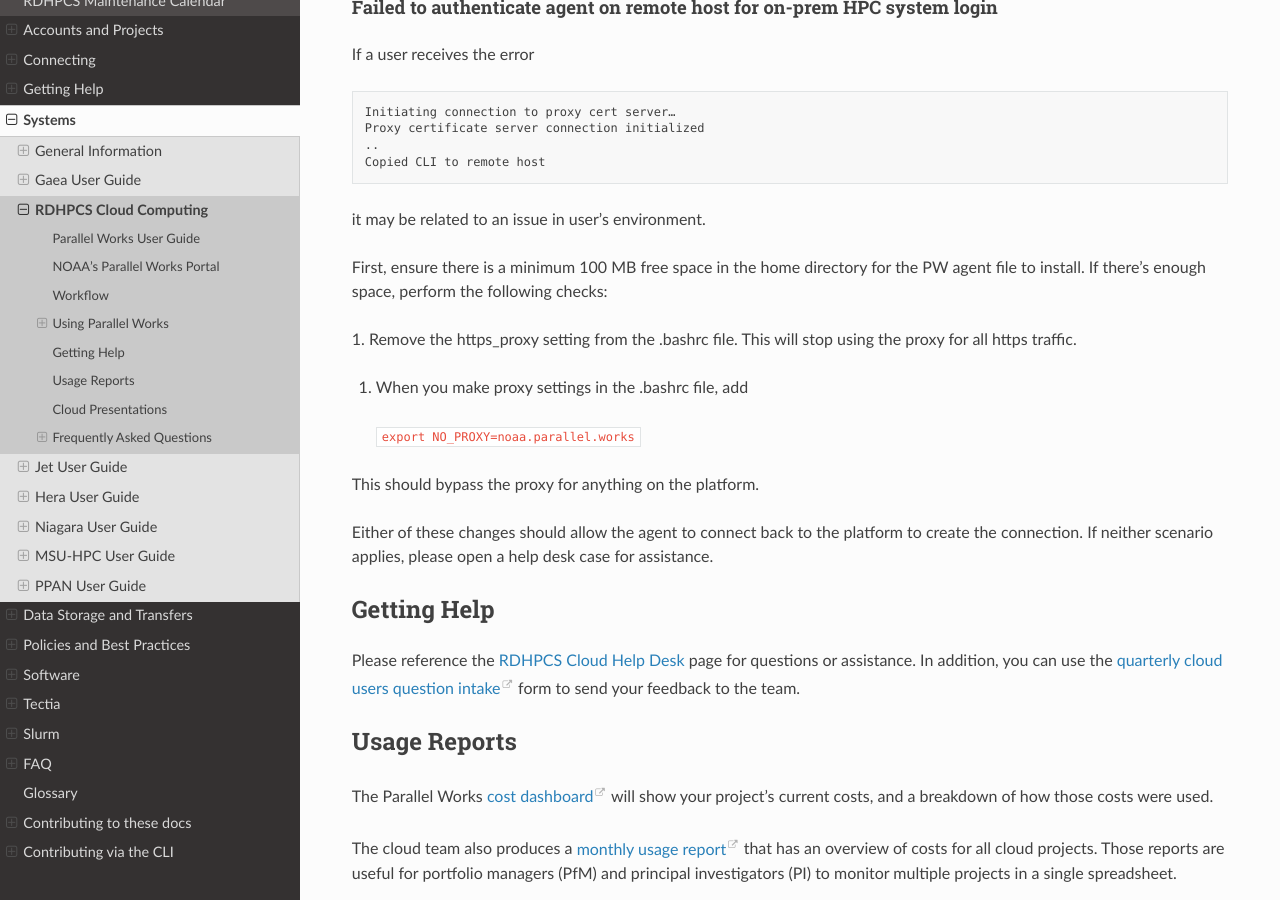
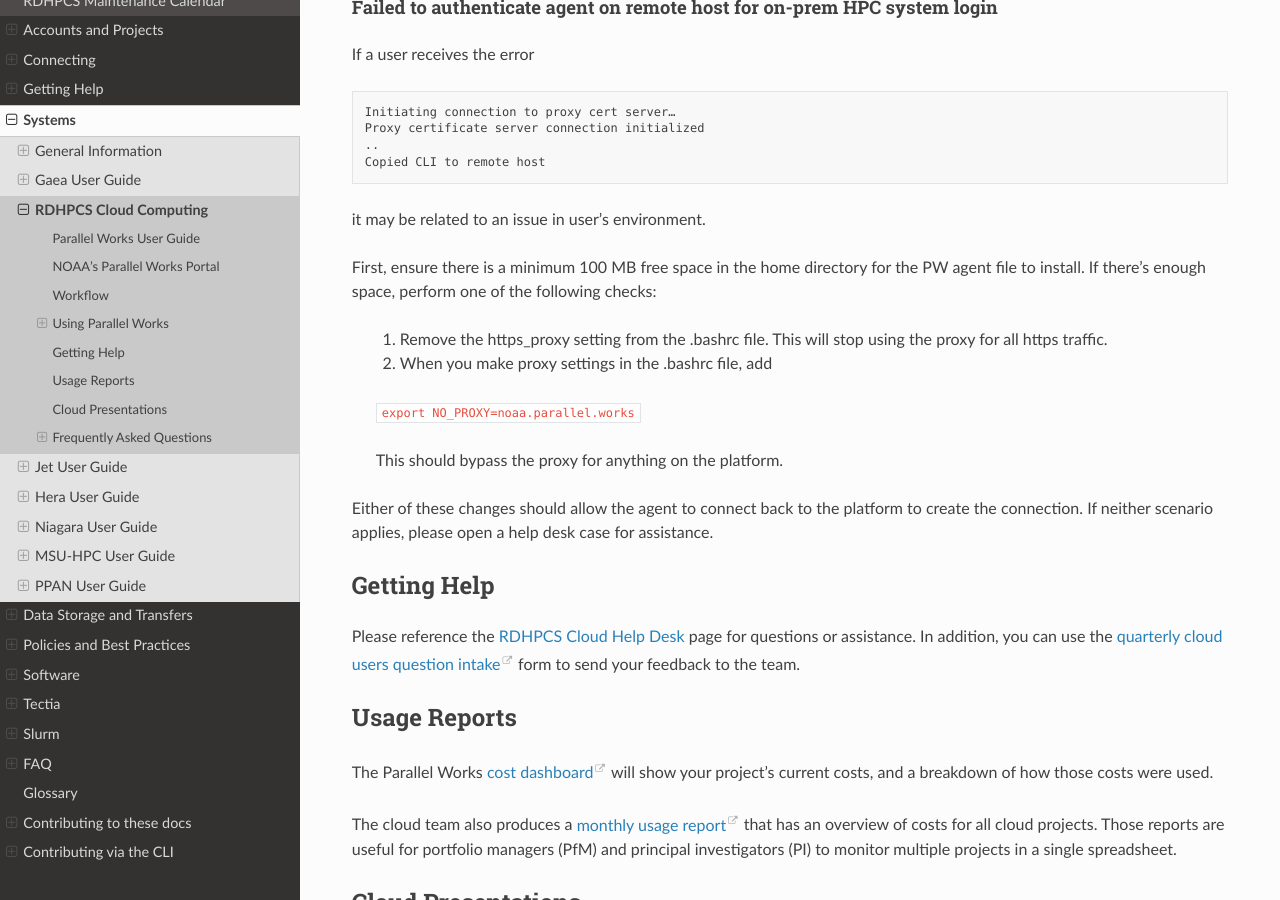
Before and after one commit to NOAA-RDHPCS/noaa-rdhpcs.github.io, a Sphinx documentation site: the page built from source/systems/cloud_user_guide.rst, in a window 1280 px wide and 900 px high, scrolled down 10545 px. Built offline with Sphinx 7.4.7 and the Read the Docs theme 3.1.0, drawn with Linux system fonts in a browser that asks for light colours.

Commit message:
format corrected

```diff
--- a/source/systems/cloud_user_guide.rst
+++ b/source/systems/cloud_user_guide.rst
@@ -490,17 +490,17 @@ If a user receives the error
 it may be related to an issue in user's environment.
 
 First, ensure there is a minimum 100 MB free space in the home directory
-for the PW agent file to install.  If there’s enough space, perform the
+for the PW agent file to install.  If there’s enough space, perform one of the
 following checks:
 
-1. Remove the https_proxy setting from the .bashrc file. This will stop using
-the proxy for all https traffic.
-
-1. When you make proxy settings in the .bashrc file, add
+  1. Remove the https_proxy setting from the .bashrc file. This will stop using
+     the proxy for all https traffic.
+
+  2. When you make proxy settings in the .bashrc file, add
 
   ``export NO_PROXY=noaa.parallel.works``
 
-This should bypass the proxy for anything on the platform.
+  This should bypass the proxy for anything on the platform.
 
 Either of these changes should allow the agent to connect back to the platform
 to create the connection.
```
